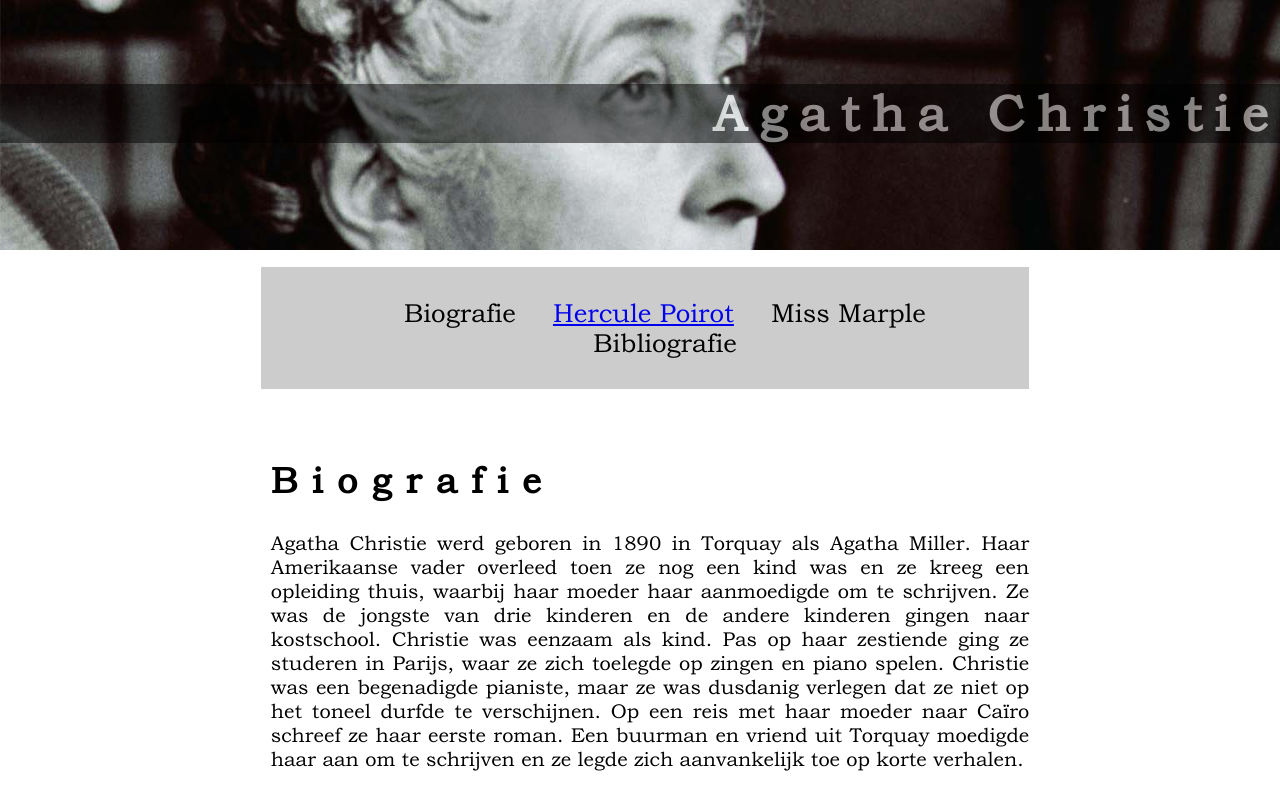
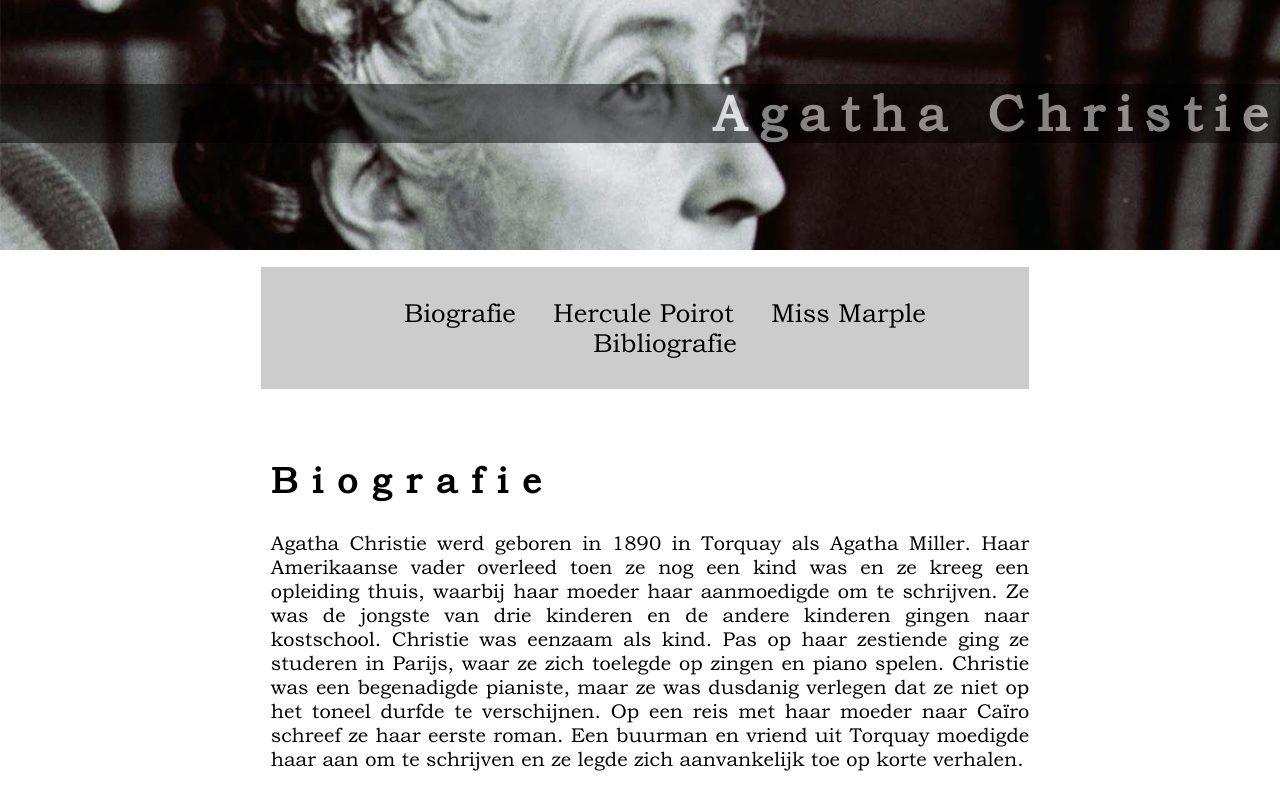
Before and after one commit to semerded/6IICT_ICTPR_2023_2024, a plain HTML site: page website_4/index.html in a window 1280 px wide. Shown: the top 788 px of the page. Drawn offline with Linux system fonts and the light colour scheme.

Commit message:
Wijziging website_4

```diff
--- a/website_4/index.html
+++ b/website_4/index.html
@@ -14,8 +14,8 @@
 	</header>
 	<nav>
 		<ul>
-			<li></a>Biografie</li>
-			<li><a href="#poirot">Hercule Poirot</a></li>
+			<li>Biografie</li>
+			<li>Hercule Poirot</li>
 			<li>Miss Marple</li>
 			<li>Bibliografie</li>
 		</ul>
@@ -30,7 +30,7 @@
 		<p><a href="#top"><img class="pijl" src="afbeeldingen/up.png" alt="pijltje omhoog"></a></p>
 	</article>
 	<article>
-		<h2 id="poirot">Hercule Poirot</h2>
+		<h2>Hercule Poirot</h2>
 		<p>Hercule Poirot is een fictieve Belgische detective. Hij speelt de hoofdrol in een boekenreeks van Agatha Christie. Hij wordt vaak bijgestaan door kapitein Hastings en/of de ietwat domme hoofdinspecteur Japp van Scotland Yard.</p>
 		<p>Poirot is ijdel, allesbehalve bescheiden, besnord, Belgisch en geniaal. In de verhalen steekt hij zijn genialiteit niet onder stoelen of banken en bedient zich vaak van Franstalige uitdrukkingen. Heel bekend is: les petites cellules grises (de kleine grijze cellen, de hersenen dus). Poirot is verder een kort mannetje met donker haar en een snor die hij ijverig verzorgt.</p>
 		<p>In veel van zijn verhalen komen typerende dingen naar voren zoals het bouwen van kaartenhuizen als hij niet uit een probleem kan komen. Zo heeft hij een zwak voor liefdesaffaires en ziet hij graag aan het einde van een verhaal twee geliefden verenigd. Hij heeft een verschrikkelijke hekel aan auto's, in tegenstelling tot kapitein Hastings. Ook heeft hij een hekel aan zeetochten en past hij een speciale methode toe om fris en helder van een schip te stappen zonder zeeziek te zijn geweest. Ten slotte legt hij een haast ziekelijke aanleg voor orde en netheid aan de dag. Deze zaken zijn dan ook zijn stokpaarden in het oplossen van een onderzoek.</p>
```
